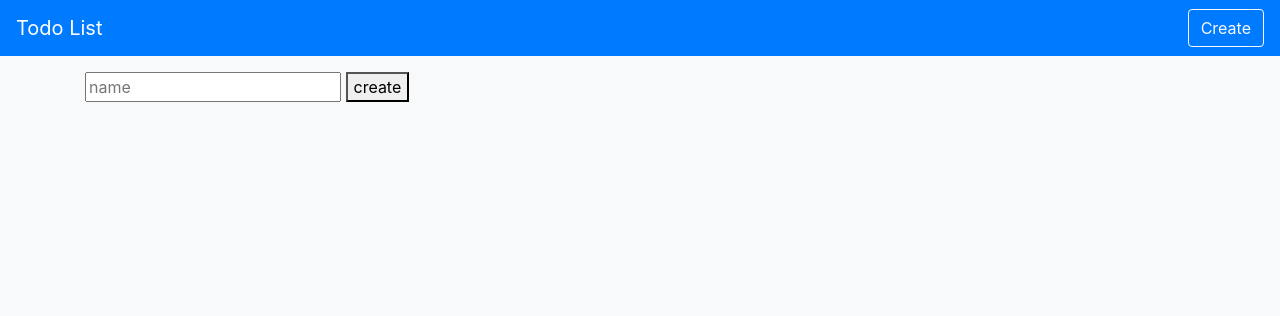
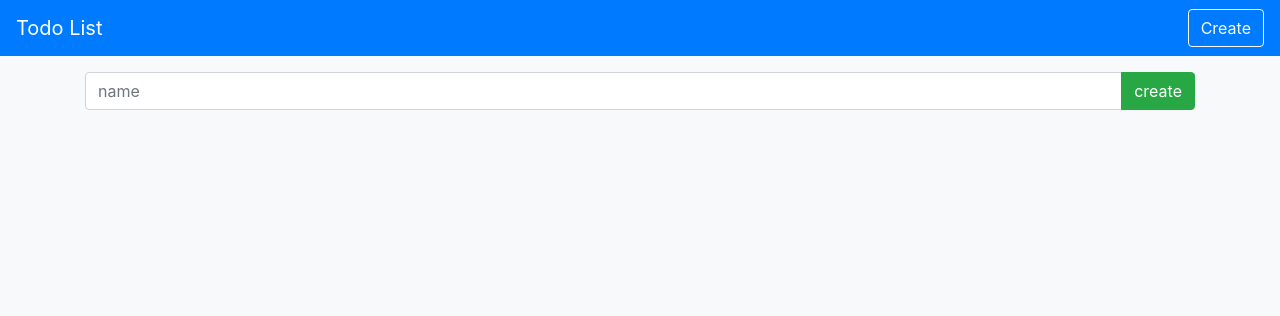
Before and after one commit to Jennesy/todo-mongoose, a Node server app: page /todos/new in a window 1280 px wide. Shown: the top 316 px of the page. Run offline with Node 20, Linux system fonts and the light colour scheme; some libraries are stand-ins or nearby versions.

Commit message:
modify new page ui

```diff
--- a/views/new.hbs
+++ b/views/new.hbs
@@ -1,4 +1,8 @@
-<form action="/todos" method="POST">
-  <input type="text" name="name" placeholder="name">
-  <button type="submit">create</button>
+<form action="/todos" method="POST" style="display: inline;">
+  <div class="input-group">
+    <input class="form-control" type="text" placeholder="name" name="name">
+    <div class="input-group-append">
+      <button class="btn btn-success" type="submit">create</button>
+    </div>
+  </div>
 </form>
```
